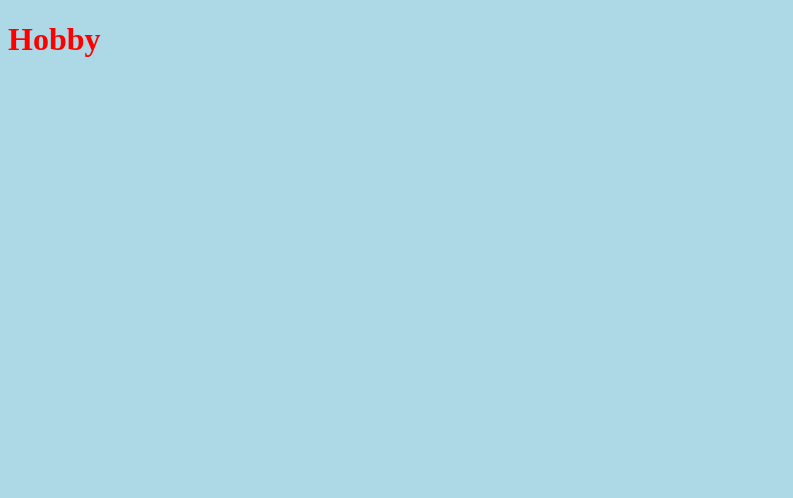
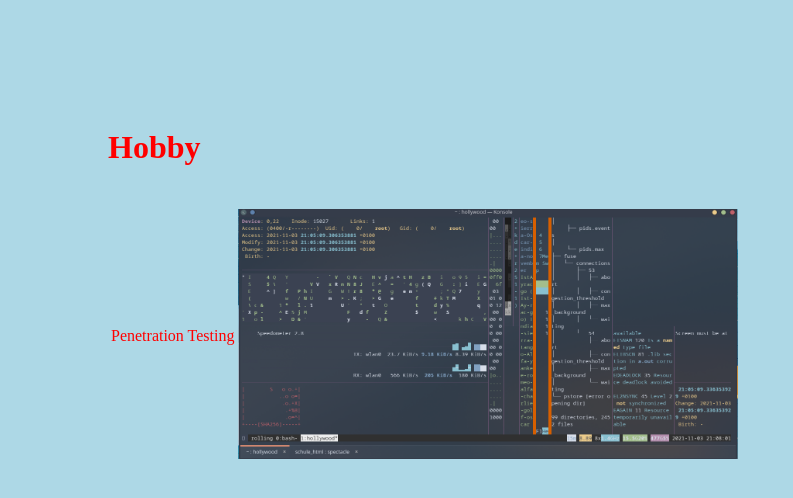
Before and after one commit to tobi187/schule_html, a plain HTML site: page home/hobby_iframe.html in a window 1280 px wide. Shown: the whole page, without its empty margins (0-793 px from the left). Drawn offline with Linux system fonts and the light colour scheme.

Commit message:
added pic

```diff
--- a/css/iframes.css
+++ b/css/iframes.css
@@ -1,4 +1,5 @@
 body {
     background-color: lightblue;
     color: red;
+    padding: 100px 100px;
 }
--- a/home/hobby_iframe.html
+++ b/home/hobby_iframe.html
@@ -8,11 +8,11 @@
     <link rel="stylesheet" href="../css/iframes.css">
 </head>
 <body>
-    <h1>Hobby</h1>
+    <h1>Hobby</h1><br>
     <table>
         <tr>
-            <td></td>
-            <td></td>
+            <td><p>Penetration Testing</p></td>
+            <td><img src="../images/console.png" alt="terminal" width="500" height="250"></td>
             <td></td>
             <td></td>
         </tr>
```
Also changed, not shown: home/links_iframe.html (+3 -3 lines), images/console.png (added).
